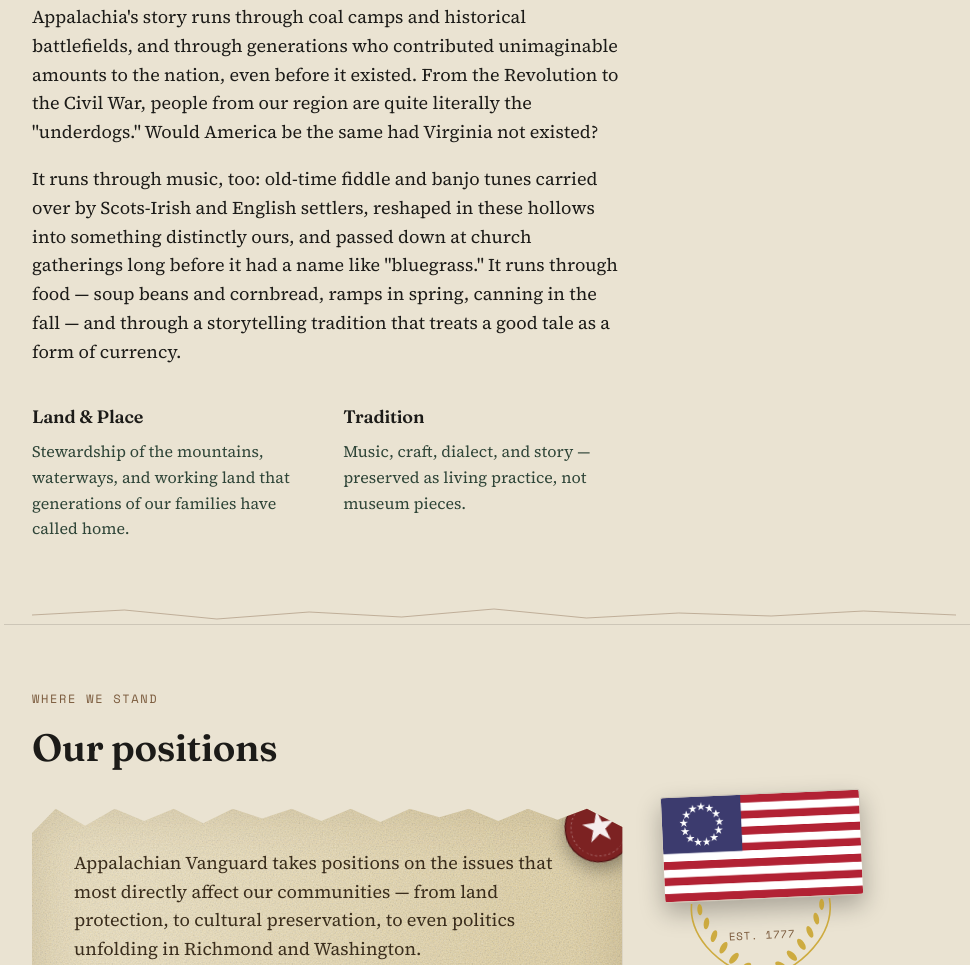
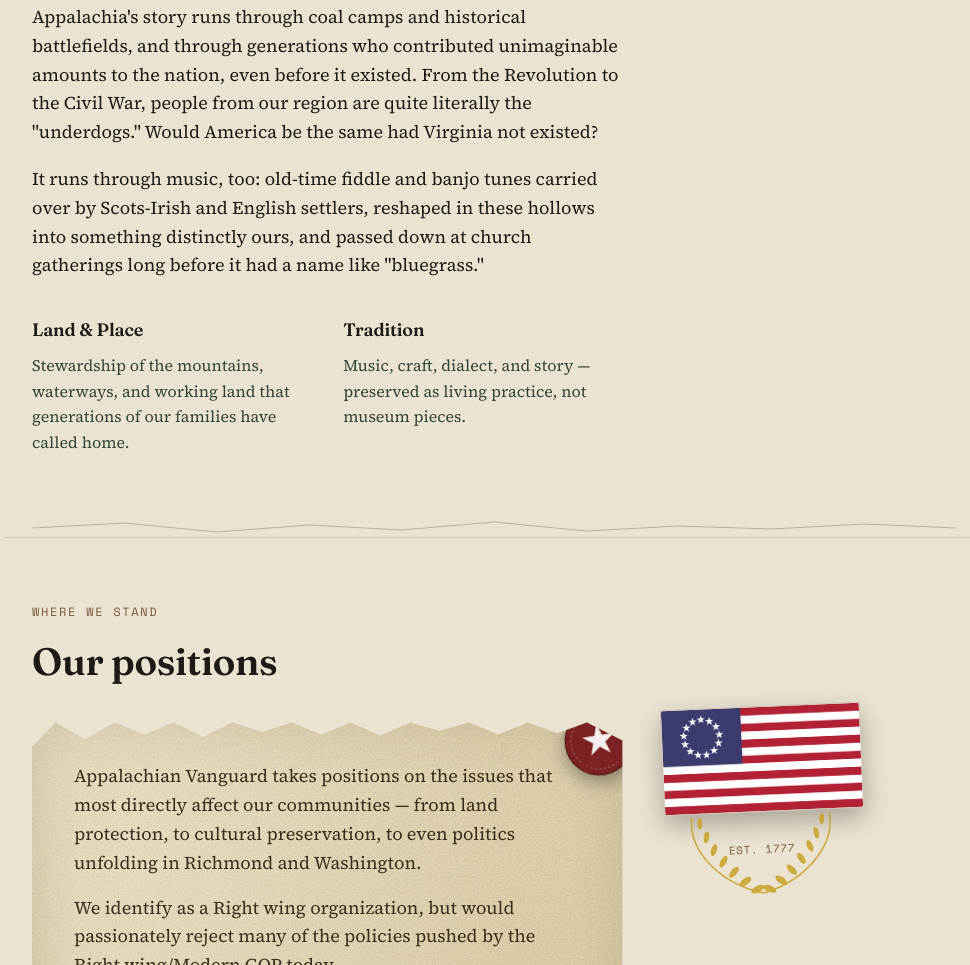
Before and after one commit to AppalachianVanguard/appvan, a plain HTML site: page index.html in a window 1280 px wide. Shown: the part 1509-2474 px from the top of the page, without its empty margins (146-1116 px from the left). Drawn offline with nearby package versions, Linux system fonts and the light colour scheme.

Commit message:
Revise meta description for Appalachian Vanguard
Updated the description meta tag for clarity and conciseness.

```diff
--- a/index.html
+++ b/index.html
@@ -5,7 +5,7 @@
 <meta name="viewport" content="width=device-width, initial-scale=1.0">
 <meta name="color-scheme" content="dark light">
 <title>Appalachian Vanguard</title>
-<meta name="description" content="A grassroots effort to preserve Appalachian culture, protect its land, and give our communities a stronger voice in the decisions made about us and for us.">
+<meta name="description" content="A grassroots effort to preserve Appalachian culture, protect its land, both physically and politically.">
 
 <!-- Social share preview (shows when the link is texted, posted, or scanned) -->
 <meta property="og:title" content="Appalachian Vanguard">
@@ -551,7 +551,7 @@
   <h2>What we come from</h2>
   <div class="prose">
     <p>Appalachia's story runs through coal camps and historical battlefields, and through generations who contributed unimaginable amounts to the nation, even before it existed. From the Revolution to the Civil War, people from our region are quite literally the "underdogs." Would America be the same had Virginia not existed?</p>
-    <p>It runs through music, too: old-time fiddle and banjo tunes carried over by Scots-Irish and English settlers, reshaped in these hollows into something distinctly ours, and passed down at church gatherings long before it had a name like "bluegrass." It runs through food — soup beans and cornbread, ramps in spring, canning in the fall — and through a storytelling tradition that treats a good tale as a form of currency.</p>
+    <p>It runs through music, too: old-time fiddle and banjo tunes carried over by Scots-Irish and English settlers, reshaped in these hollows into something distinctly ours, and passed down at church gatherings long before it had a name like "bluegrass."</p>
   </div>
 
   <div class="pillars">
```
